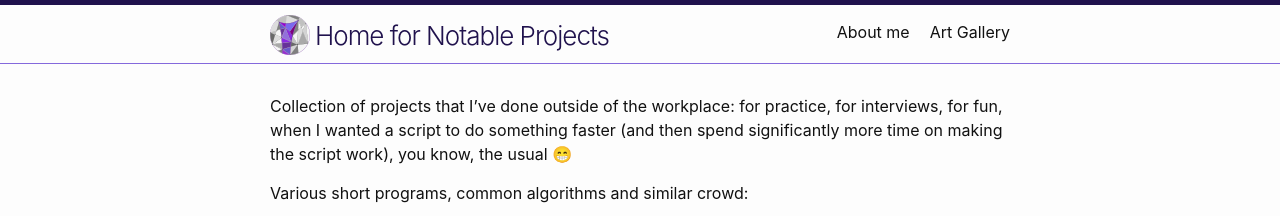
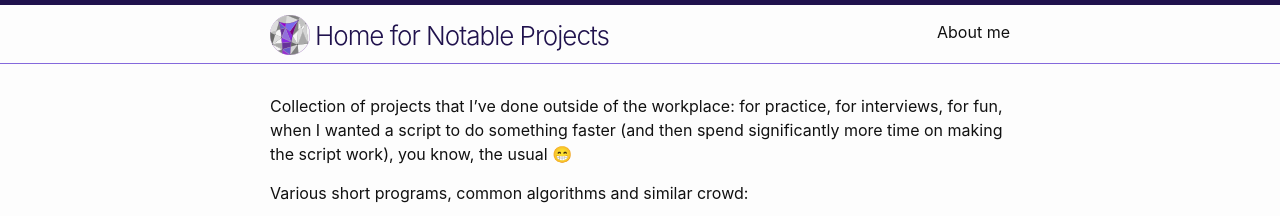
Before and after one commit to inesucrvenom/inesucrvenom.github.io, a Jekyll site: the page built from index.md, in a window 1280 px wide and 900 px high. Shown: the top 216 px of the window. Built offline with Jekyll 4.4.1, drawn with Linux system fonts in a browser that asks for light colours; emoji names are drawn with the system emoji font; the list of posts is cut into pages by our own code.

Commit message:
Update _config.yml

```diff
--- a/_config.yml
+++ b/_config.yml
@@ -48,7 +48,7 @@ minima:
 
 header_pages:
   - about.md
-  - gallery.md
+#  - gallery.md
 
 # Build settings
 theme: minima
```
